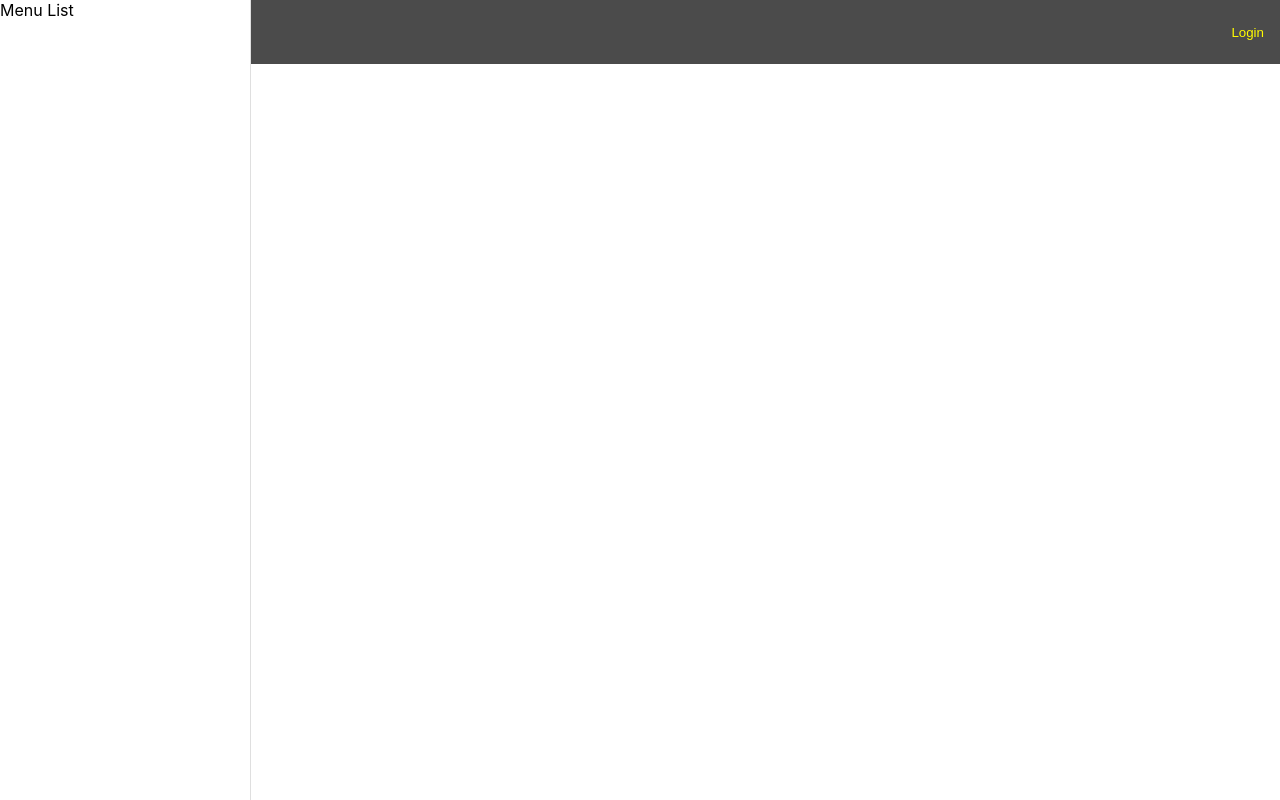
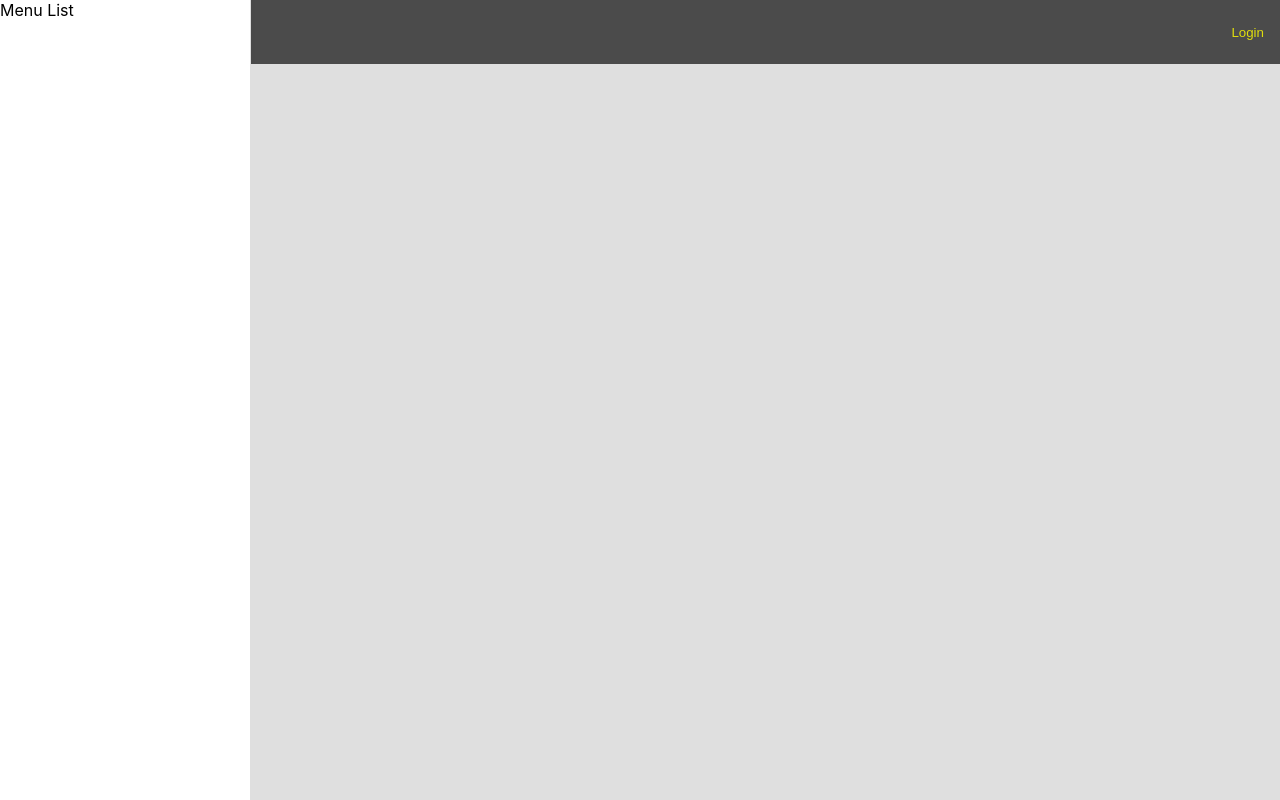
Before and after one commit to Call-me-doctor/cmd-front-end, a React (Create React App) app: page / in a window 1280 px wide. Built offline with nearby package versions, Linux system fonts and the light colour scheme.

Commit message:
toggling menu list

```diff
--- a/public/css/styles.css
+++ b/public/css/styles.css
@@ -31,12 +31,27 @@
       border: 1px solid #fffb002d; }
 
 .menu-list-container {
-  z-index: 2;
   position: fixed;
-  min-width: 250px;
-  background-color: white;
   height: 100%;
-  border-right: 1px solid #4b4b4b2d; }
+  display: flex;
+  width: 100%; }
+  .menu-list-container .menu-list {
+    background-color: white;
+    width: 250px;
+    border-right: 1px solid #4b4b4b2d; }
+  .menu-list-container .toggle {
+    width: calc(100% - 250px);
+    background-color: #4b4b4b2d; }
+
+.menu-list-container-minimize {
+  width: 0; }
+  .menu-list-container-minimize .menu-list {
+    display: none; }
+  .menu-list-container-minimize .toggle {
+    display: none; }
+
+.hide-menu {
+  display: none; }
 
 body {
   margin: 0px;
--- a/src/Components/NavigationBar/MenuList.js
+++ b/src/Components/NavigationBar/MenuList.js
@@ -1,10 +1,30 @@
 import React from 'react';
 
 class MenuList extends React.Component {
+    constructor(){
+        super();
+
+        this.state = {
+            showMenu: true,
+        };
+    }
+
+    hideMenu = ()=>{
+        this.setState({
+            showMenu: false,
+        })
+    }
     render(){
         return (
-            <div className="menu-list-container">
-                Menu List
+            <div className={`menu-list-container${this.state.showMenu?'':
+                    '-minimize'
+                }`}>
+                <div className="menu-list">
+                    Menu List
+                </div>
+                <div className="toggle" onClick={this.hideMenu}>
+
+                </div>
             </div>
         )
     }
--- a/src/Components/NavigationBar/MenuList.scss
+++ b/src/Components/NavigationBar/MenuList.scss
@@ -1,8 +1,30 @@
 .menu-list-container{
-    z-index: 2;
     position: fixed;
-    min-width: 250px;
-    background-color: white;
     height: 100%;
-    border-right: 1px solid $bg-color-fade;
+    display: flex;
+    width: 100%;
+    .menu-list {
+        background-color: white;
+        width: 250px;
+        border-right: 1px solid $bg-color-fade;
+    }
+
+    .toggle {
+        width: calc(100% - 250px);
+        background-color: $bg-color-fade;
+    }
 }
+
+.menu-list-container-minimize {
+    width: 0;
+    .menu-list {
+        display: none;
+    }
+    .toggle {
+        display: none;
+    }
+}
+
+.hide-menu {
+    display: none;
+}
```
Also changed, not shown: public/manifest.json, 1 other file (tests, documents, lock files or other folders).
